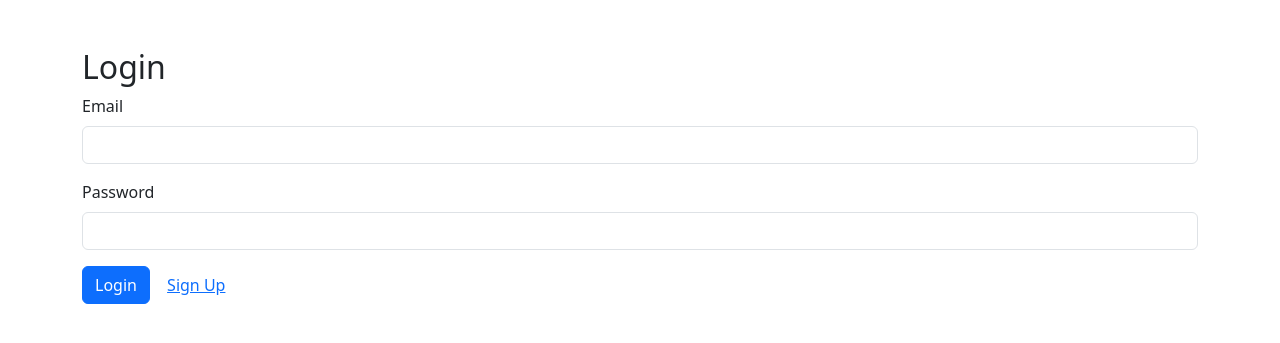
After one commit to KhizarAI/FYP_Media_Player, a Flask app: template templates/login.html in a window 1280 px wide. The commit adds this page. Shown: the top 343 px of the page. Run offline with Flask 3, Linux system fonts and the light colour scheme; the template is opened without the code that fills it, so the values that code supplies are empty.

Commit message:
Adding the template folder; login, singup, media player

```diff
--- /dev/null
+++ b/templates/login.html
@@ -0,0 +1,24 @@
+
+<!DOCTYPE html>
+<html lang="en">
+<head>
+    <meta charset="UTF-8">
+    <title>Login</title>
+    <link href="https://cdn.jsdelivr.net/npm/bootstrap@5.3.3/dist/css/bootstrap.min.css" rel="stylesheet">
+</head>
+<body class="container mt-5">
+    <h2>Login</h2>
+    <form method="POST" action="/login">
+        <div class="mb-3">
+            <label for="email" class="form-label">Email</label>
+            <input type="email" class="form-control" name="email" required>
+        </div>
+        <div class="mb-3">
+            <label for="password" class="form-label">Password</label>
+            <input type="password" class="form-control" name="password" required>
+        </div>
+        <button type="submit" class="btn btn-primary">Login</button>
+        <a href="/signup" class="btn btn-link">Sign Up</a>
+    </form>
+</body>
+</html>
```
Also changed, not shown: templates/index.html (+17 -6 lines), templates/signup.html (added, +23 -0 lines).
